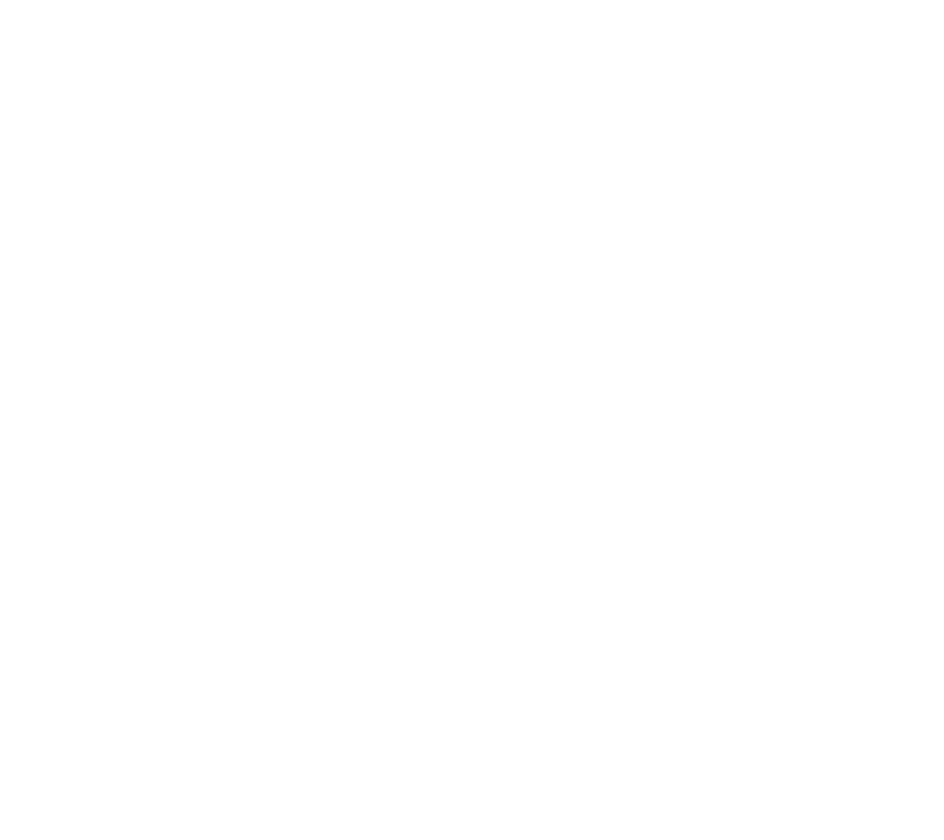
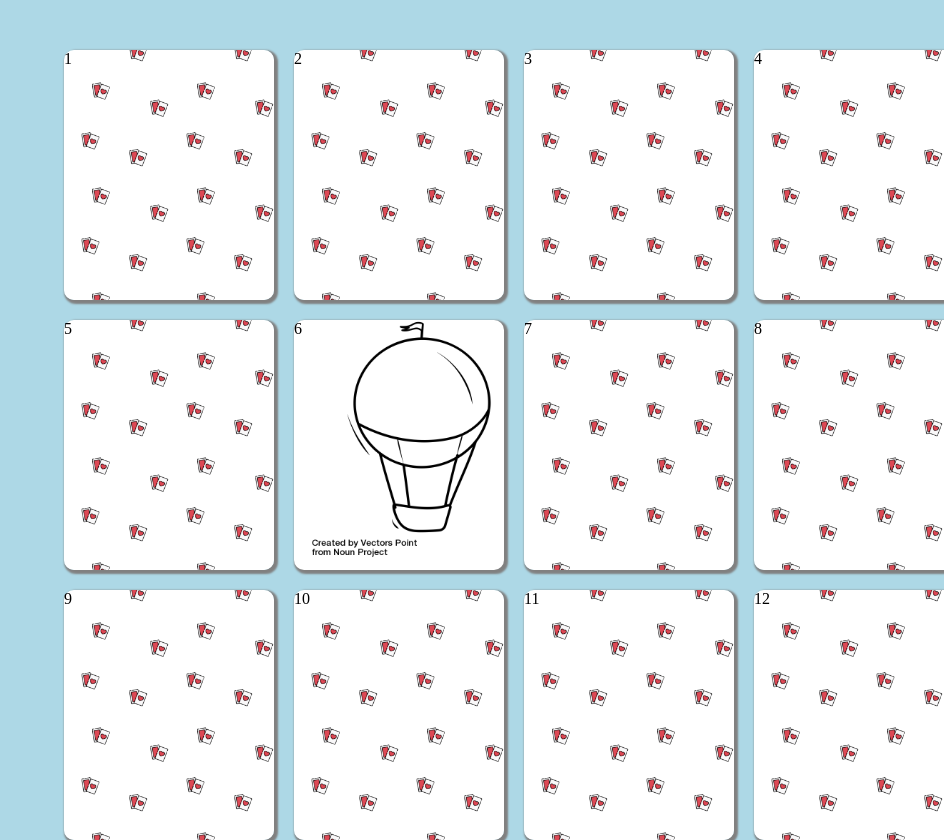
Before and after one commit to JacopoZando/html-css-memory, a plain HTML site: page index.html in a window 1280 px wide. Shown: the whole page, without its empty margins (336-1280 px from the left). Before the commit the page ends 800 px from the top, so only its background shows below. Drawn offline with Linux system fonts and the light colour scheme.

Commit message:
Base Carte
Inserite le carte inclusa quella girata

```diff
--- a/css/main.css
+++ b/css/main.css
@@ -0,0 +1,91 @@
+* {
+  padding: 0;
+  margin: 0;
+}
+
+body {
+  background-color: #ADD8E6;
+  position: relative;
+}
+
+/* CONTENITORI */
+
+.contenitore {
+  background-color: #ADD8E6;
+  position: absolute;
+  margin-left: 400px;
+  margin-top: 50px;
+
+}
+
+/* PRIMA RIGA DI CARTE */
+
+.carta{
+  width:210px;
+  height: 250px;
+  background-image: url("../img/pattern.png");
+  background-size: contain;
+  border-radius: 10px;
+  box-shadow: 2px 2px 2px 2px grey;
+
+  /* background-color: red; */
+
+  position: absolute;
+}
+
+.due {
+    margin-left: 230px;
+}
+
+.tre {
+  margin-left: 460px
+}
+
+.quattro {
+  margin-left: 690px;
+}
+
+/* SECONDA RIGA DI CARTE */
+
+.contenitore.due {
+  position: absolute;
+  margin-left: 400px;
+  margin-top: 320px;
+}
+
+.sei {
+
+  margin-left: 230px;
+  background-color: white;
+  background-image: url("../img/img01.png");
+  background-size:cover;
+
+}
+
+.sette {
+  margin-left: 460px;
+}
+
+.otto {
+  margin-left: 690px;
+}
+
+/* TERZA RIGA DI CARTE */
+
+.contenitore.tre {
+  margin-top: 590px;
+  margin-left: 400px;
+}
+
+.dieci {
+
+  margin-left: 230px;
+}
+
+.undici {
+  margin-left: 460px;
+}
+
+.dodici {
+  margin-left: 690px;
+}
--- a/index.html
+++ b/index.html
@@ -9,6 +9,50 @@
     <link href="https://fonts.googleapis.com/css2?family=Nerko+One&display=swap" rel="stylesheet">
   </head>
   <body>
-
+    <!-- PRIMA SERIE DI CARTE -->
+    <div class="contenitore uno">
+      <div class="carta uno">
+        1
+      </div>
+      <div class="carta due">
+        2
+      </div>
+      <div class="carta tre">
+        3
+      </div>
+      <div class="carta quattro">
+        4
+      </div>
+    </div>
+    <!-- SECONDA SERIE DI CARTE -->
+    <div class="contenitore due">
+      <div class="carta cinque">
+        5
+      </div>
+      <div class="carta sei">
+        6
+      </div>
+      <div class="carta sette">
+        7
+      </div>
+      <div class="carta otto">
+        8
+      </div>
+    </div>
+    <!-- TERZA SERIE DI CARTE -->
+    <div class="contenitore tre">
+      <div class="carta nove">
+        9
+      </div>
+      <div class="carta dieci">
+        10
+      </div>
+      <div class="carta undici">
+        11
+      </div>
+      <div class="carta dodici">
+        12
+      </div>
+    </div>
   </body>
 </html>
```
Also changed, not shown: screen1.png, 1 other file.
